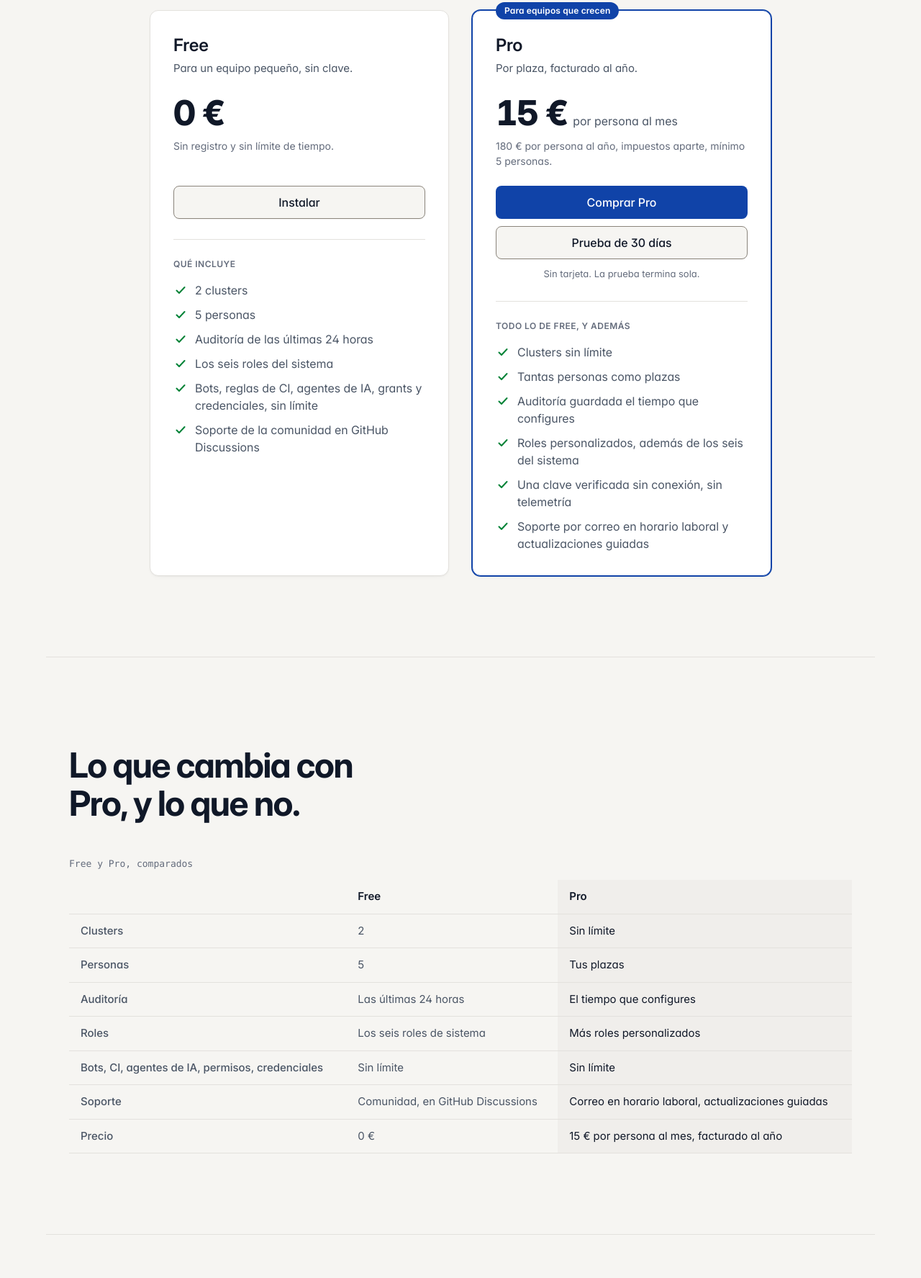
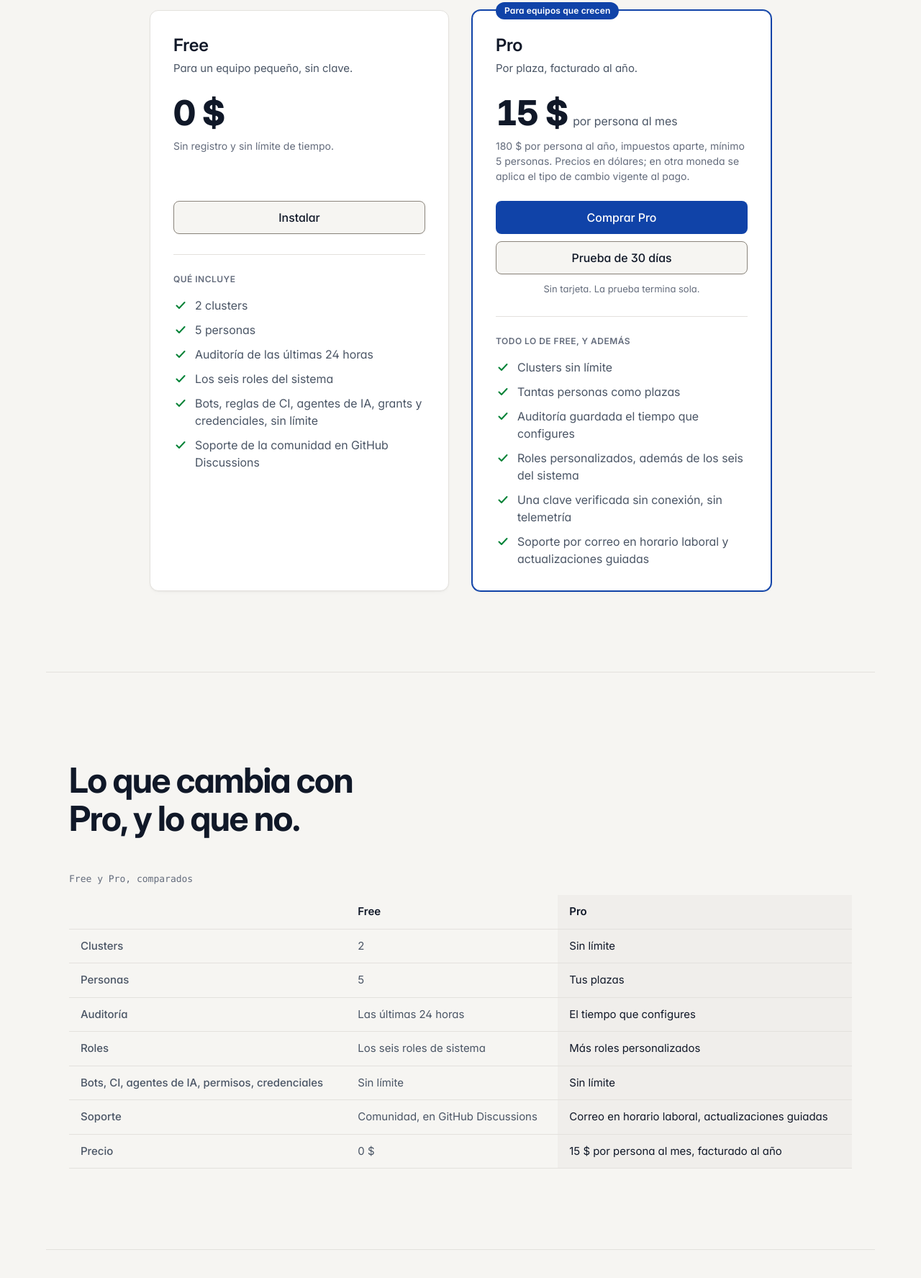
Before and after one commit to picaportelabs/kubelatch.com, a plain HTML site: page site/es/pricing/index.html in a window 1280 px wide. Shown: the part 447-2222 px from the top of the page at 72% size. Drawn offline with Linux system fonts and the light colour scheme.

Commit message:
fix(pricing): dollars on both sites, with the exchange-rate notice

```diff
--- a/site/es/pricing/index.html
+++ b/site/es/pricing/index.html
@@ -4,7 +4,7 @@
 <meta charset="utf-8">
 <meta name="viewport" content="width=device-width, initial-scale=1">
 <title>Precios · kubelatch</title>
-<meta name="description" content="Gratis hasta 2 clusters y 5 personas. Pro desde 15 € por persona al mes, facturado al año, con una prueba de 30 días sin tarjeta.">
+<meta name="description" content="Gratis hasta 2 clusters y 5 personas. Pro desde 15 $ por persona al mes, facturado al año, con una prueba de 30 días sin tarjeta.">
 <link rel="canonical" href="https://kubelatch.com/es/pricing/">
 <link rel="alternate" hreflang="en" href="https://kubelatch.com/pricing/">
 <link rel="alternate" hreflang="es" href="https://kubelatch.com/es/pricing/">
@@ -15,7 +15,7 @@
 <meta property="og:type" content="website">
 <meta property="og:url" content="https://kubelatch.com/es/pricing/">
 <meta property="og:title" content="Precios · kubelatch">
-<meta property="og:description" content="Gratis hasta 2 clusters y 5 personas. Pro desde 15 € por persona al mes, con una prueba de 30 días sin tarjeta.">
+<meta property="og:description" content="Gratis hasta 2 clusters y 5 personas. Pro desde 15 $ por persona al mes, con una prueba de 30 días sin tarjeta.">
 <meta property="og:image" content="https://kubelatch.com/og-es.png">
 <meta property="og:locale" content="es_ES">
 <meta name="twitter:card" content="summary_large_image">
@@ -46,7 +46,7 @@
       <article class="plan" aria-labelledby="free">
         <h2 id="free">Free</h2>
         <p class="tagline">Para un equipo pequeño, sin clave.</p>
-        <p class="price"><strong>0 €</strong></p>
+        <p class="price"><strong>0 $</strong></p>
         <p class="price-note">Sin registro y sin límite de tiempo.</p>
         <div class="plan-actions">
           <a class="btn btn-secondary btn-block" href="https://docs.kubelatch.com/es/operate/install/">Instalar</a>
@@ -66,8 +66,8 @@
         <p class="badge">Para equipos que crecen</p>
         <h2 id="pro">Pro</h2>
         <p class="tagline">Por plaza, facturado al año.</p>
-        <p class="price"><strong>15 €</strong> <span>por persona al mes</span></p>
-        <p class="price-note">180 € por persona al año, impuestos aparte, mínimo 5 personas.</p>
+        <p class="price"><strong>15 $</strong> <span>por persona al mes</span></p>
+        <p class="price-note">180 $ por persona al año, impuestos aparte, mínimo 5 personas. Precios en dólares; en otra moneda se aplica el tipo de cambio vigente al pago.</p>
         <div class="plan-actions">
           <a class="btn btn-primary btn-block" href="/pro/buy/">Comprar Pro</a>
           <a class="btn btn-secondary btn-block" href="/pro/trial/">Prueba de 30 días</a>
@@ -100,7 +100,7 @@
           <tr><th scope="row">Roles</th><td>Los seis roles de sistema</td><td>Más roles personalizados</td></tr>
           <tr><th scope="row">Bots, CI, agentes de IA, permisos, credenciales</th><td>Sin límite</td><td>Sin límite</td></tr>
           <tr><th scope="row">Soporte</th><td>Comunidad, en GitHub Discussions</td><td>Correo en horario laboral, actualizaciones guiadas</td></tr>
-          <tr><th scope="row">Precio</th><td>0 €</td><td>15 € por persona al mes, facturado al año</td></tr>
+          <tr><th scope="row">Precio</th><td>0 $</td><td>15 $ por persona al mes, facturado al año</td></tr>
         </tbody>
       </table>
     </div>
--- a/site/style.css
+++ b/site/style.css
@@ -512,7 +512,7 @@ img, video, svg { display: block; max-width: 100%; }
   margin: 0; color: var(--ink); font-variant-numeric: tabular-nums;
   font-size: clamp(2.5rem, 2rem + 1.5vw, 3rem); line-height: 1.1; letter-spacing: -0.04em; font-weight: 800;
 }
-.plan .price-note { margin: 0.5rem 0 0; padding: 0; min-height: 2.625rem; font-size: 0.875rem; line-height: 1.3125rem; color: var(--muted); text-wrap: pretty; }
+.plan .price-note { margin: 0.5rem 0 0; padding: 0; min-height: 3.9375rem; font-size: 0.875rem; line-height: 1.3125rem; color: var(--muted); text-wrap: pretty; }
 .plan-actions { display: grid; gap: 0.625rem; margin-top: 1.5rem; }
 .btn-block { justify-content: center; width: 100%; box-sizing: border-box; }
 .plan .fine { margin: 0.625rem 0 0; padding: 0; font-size: 0.8125rem; line-height: 1.25rem; color: var(--muted); text-align: center; }
```
Also changed, not shown: site/es/index.html (+1 -1 lines), site/es/terms/index.html (+1 -1 lines), site/pricing/index.html (+1 -1 lines), site/terms/index.html (+1 -1 lines).
